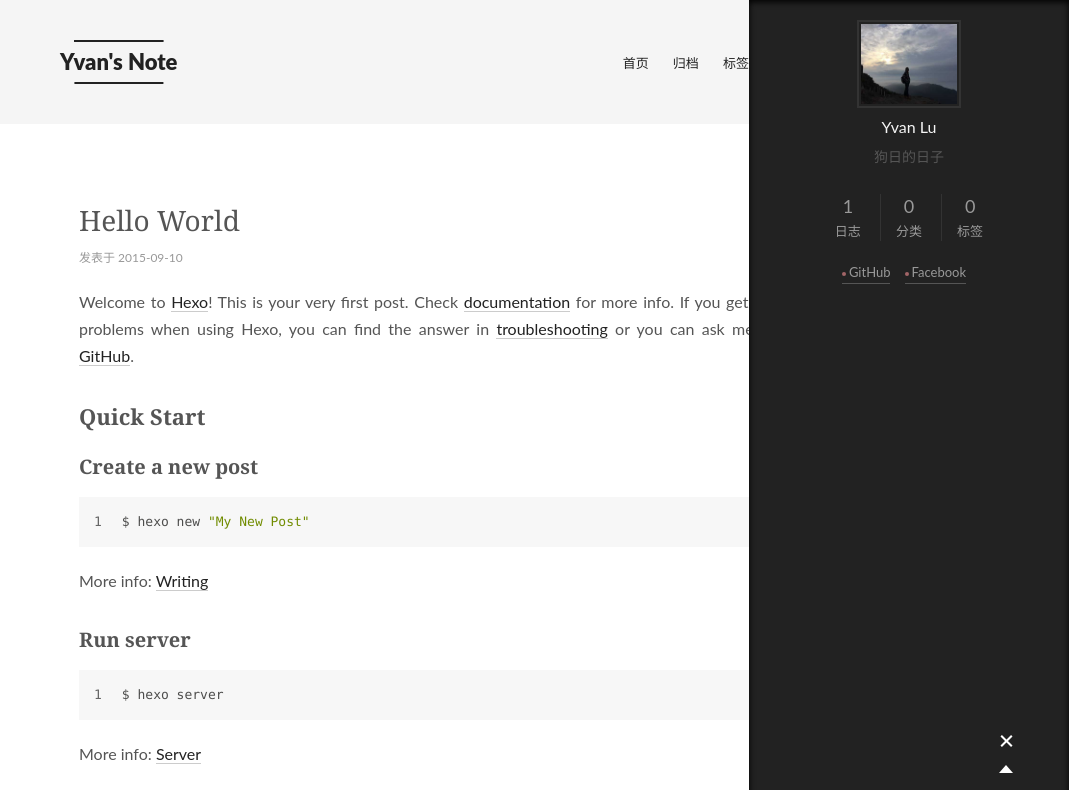
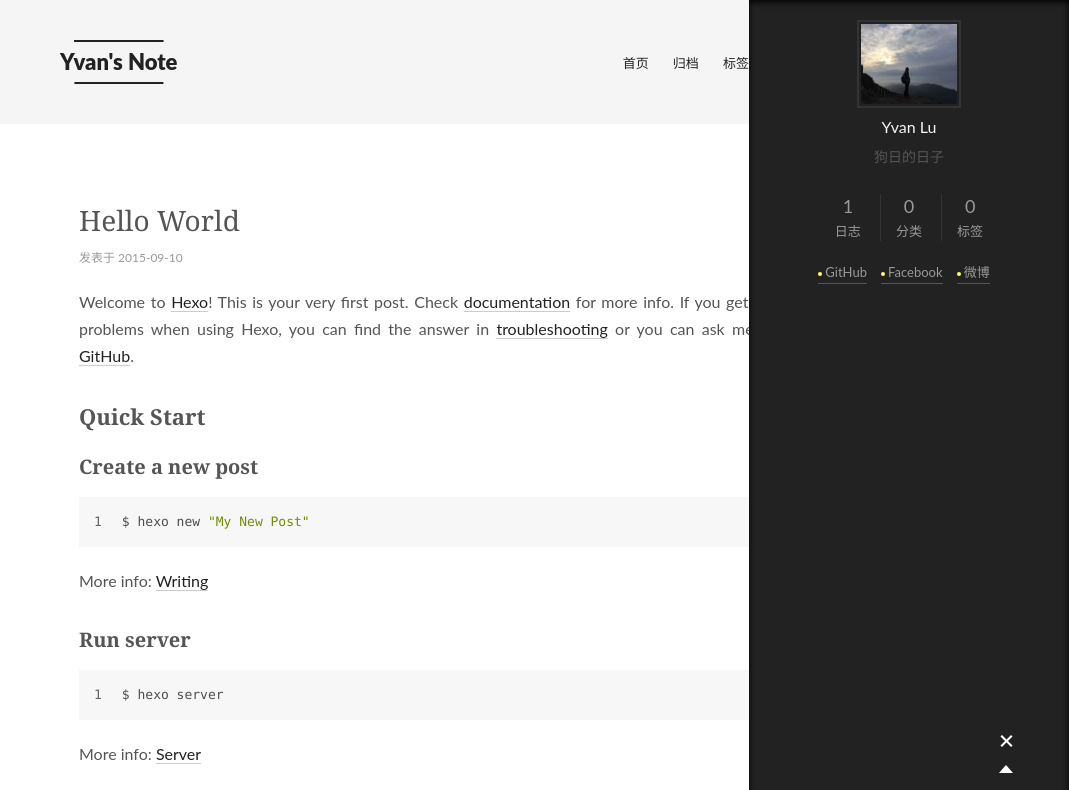
Before and after one commit to doubleShip/doubleShip.github.io, a plain HTML site: page index.html in a window 1280 px wide. Both pictures are taken after a click on the element 1217 px from the left and 742 px from the top of the page. Shown: the top 790 px of the page, without its empty margins (211-1280 px from the left). Drawn offline with Linux system fonts and the light colour scheme.

Commit message:
Site updated: 2015-09-11 21:57:14

```diff
--- a/css/main.css
+++ b/css/main.css
@@ -1055,7 +1055,7 @@ body {
   width: 4px;
   height: 4px;
   border-radius: 50%;
-  background: #a26567;
+  background: #ffff5d;
 }
 .sidebar-nav {
   margin: 0;
--- a/index.html
+++ b/index.html
@@ -285,6 +285,10 @@
                 <a href="https://www.facebook.com/yvan.lu.54" target="_blank">Facebook</a>
               </span>
 
+              <span class="links-of-author-item">
+                <a href="http://www.weibo.com/317770879" target="_blank">微博</a>
+              </span>
+
 
         </div>
 
```
Also changed, not shown: 2015/09/10/hello-world/index.html (+4 -0 lines), archives/2015/09/index.html (+4 -0 lines), archives/2015/index.html (+4 -0 lines), archives/index.html (+4 -0 lines).
